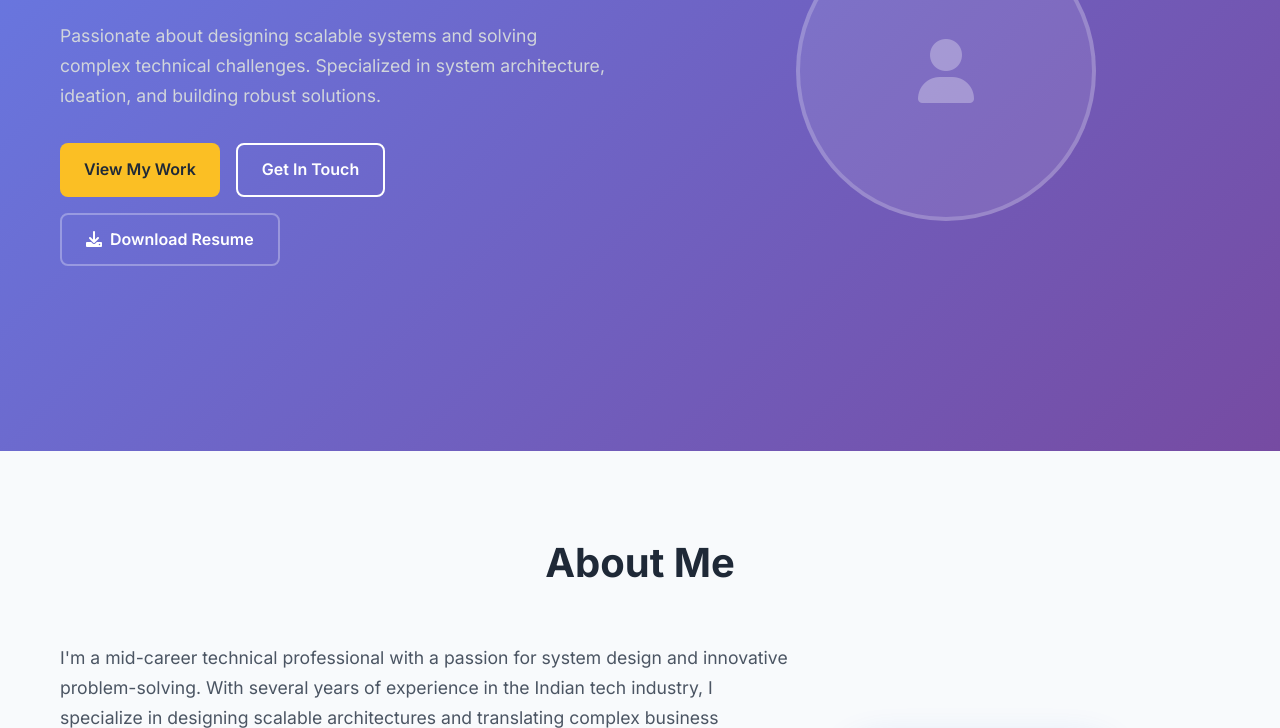
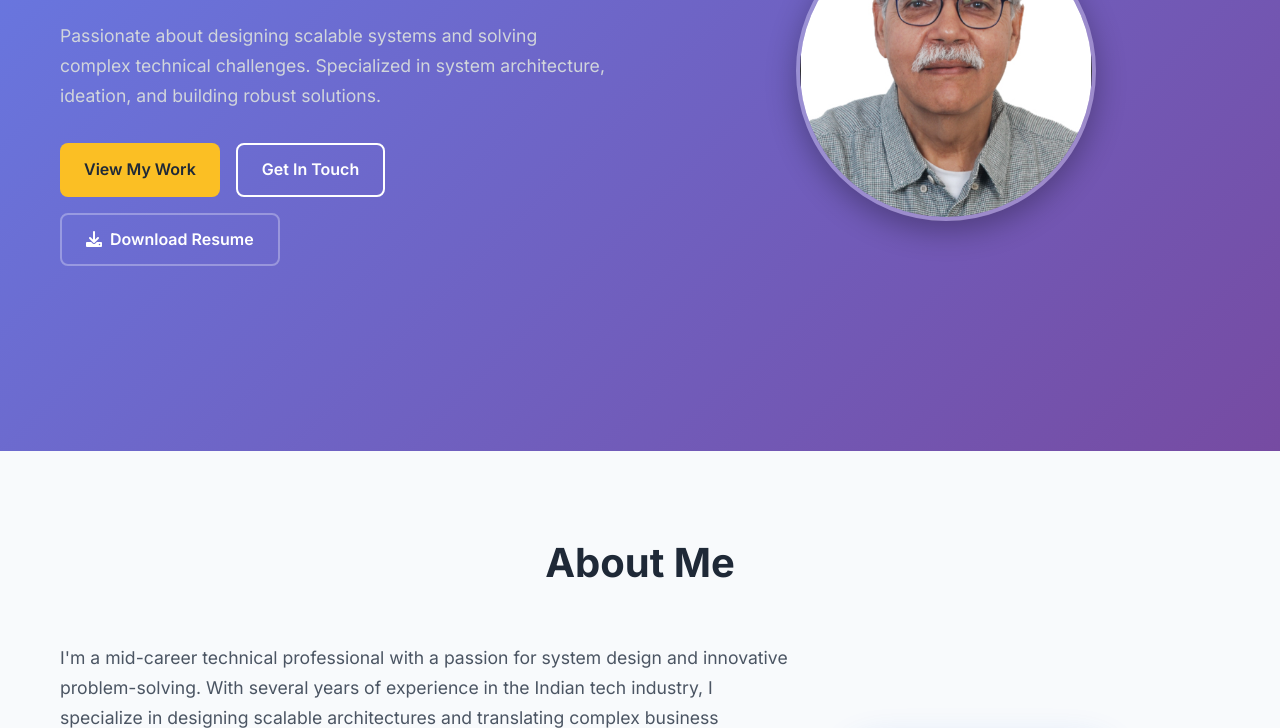
Before and after one commit to rhans2001/portfolio-website, a plain HTML site: page index.html in a window 1280 px wide. Shown: the part 349-1077 px from the top of the page. Drawn offline with Linux system fonts and the light colour scheme.

Commit message:
Add professional photo and update styling for hero section

```diff
--- a/index.html
+++ b/index.html
@@ -51,9 +51,7 @@
                 </div>
             </div>
             <div class="hero-image">
-                <div class="profile-placeholder">
-                    <i class="fas fa-user"></i>
-                </div>
+                <img src="images/your_photo.png" alt="Rohit Hans - Professional Photo" class="profile-photo">
             </div>
         </div>
     </section>
--- a/styles.css
+++ b/styles.css
@@ -179,6 +179,20 @@ body {
     display: flex;
     justify-content: center;
     align-items: center;
+}
+
+.profile-photo {
+    width: 300px;
+    height: 300px;
+    border-radius: 50%;
+    object-fit: cover;
+    border: 4px solid rgba(255, 255, 255, 0.3);
+    box-shadow: 0 10px 30px rgba(0, 0, 0, 0.3);
+    transition: transform 0.3s ease;
+}
+
+.profile-photo:hover {
+    transform: scale(1.05);
 }
 
 .profile-placeholder {
```
Also changed, not shown: images/your_photo.png (added), 1 other file.
